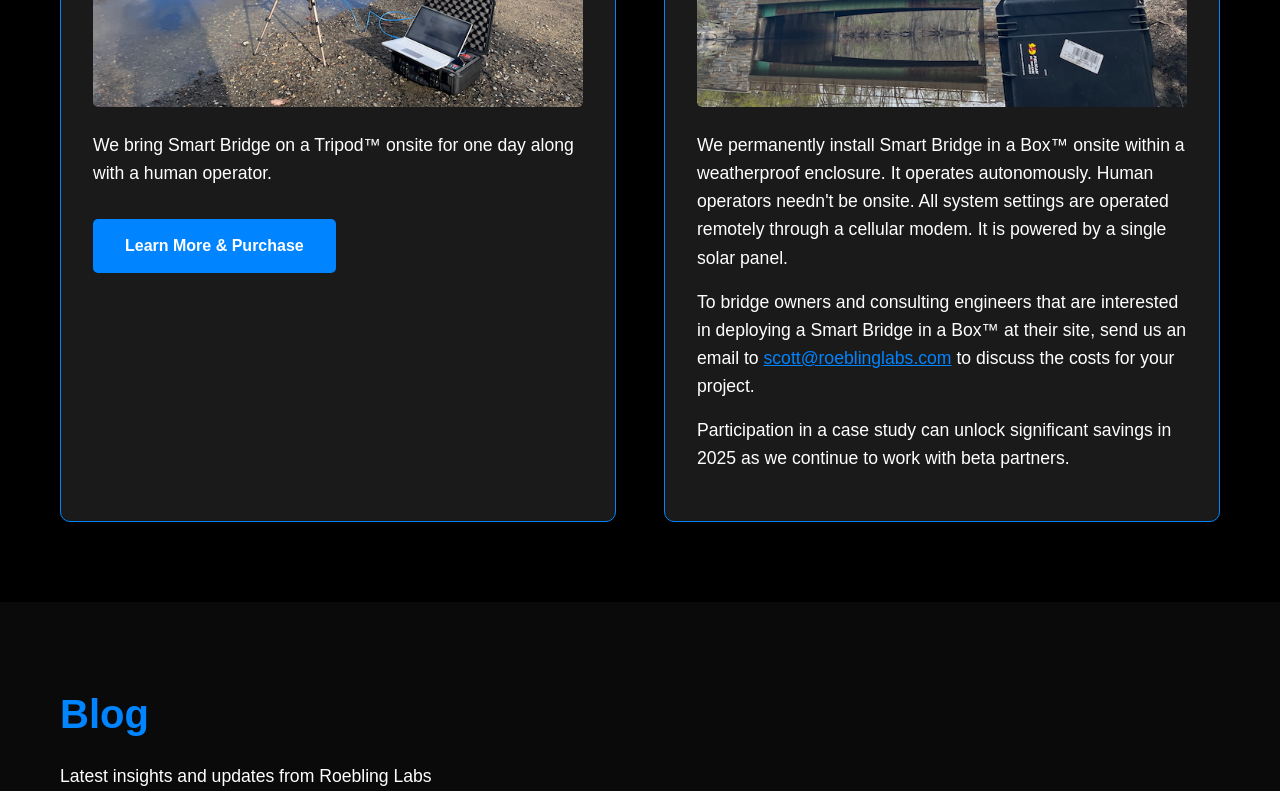
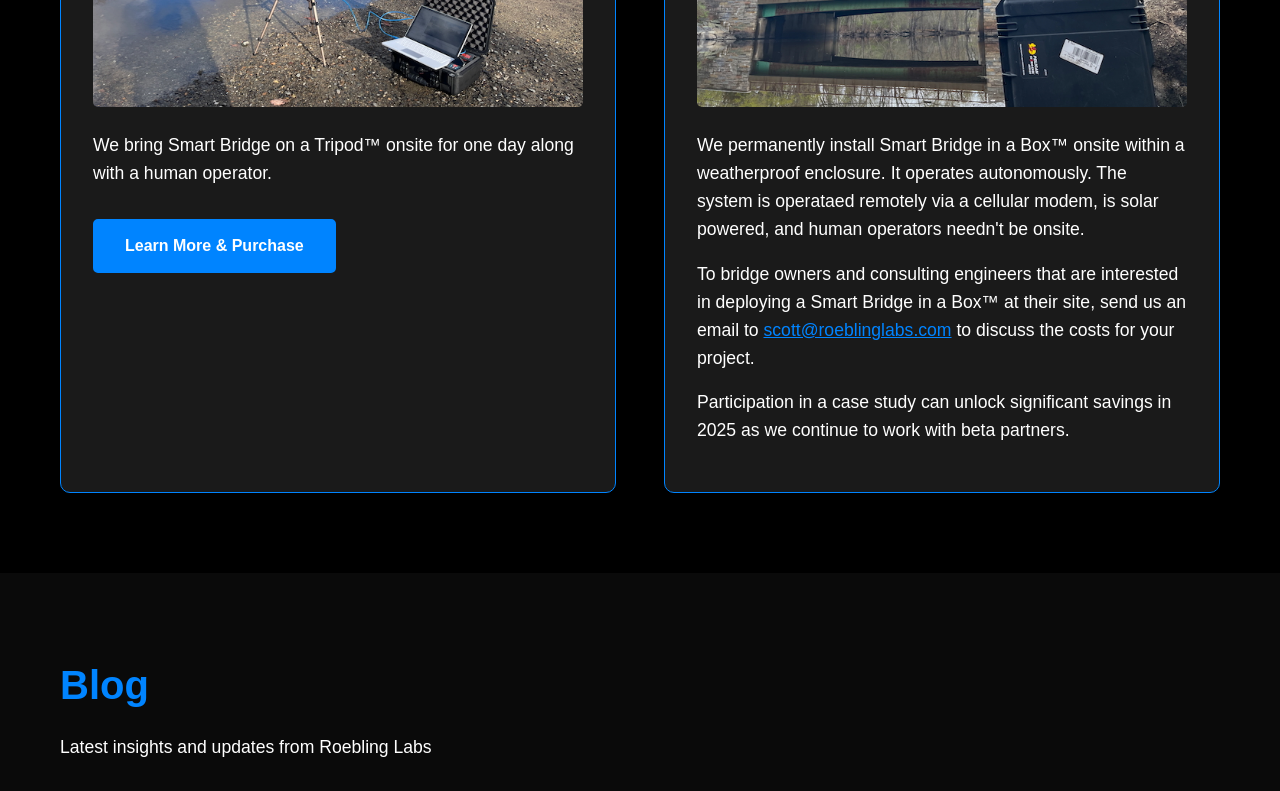
Before and after one commit to roeblinglabs/home, a plain HTML site: page index.html in a window 1280 px wide. Shown: the part 4460-5251 px from the top of the page. Drawn offline with Linux system fonts and the light colour scheme.

Commit message:
Update index.html
text edits

```diff
--- a/index.html
+++ b/index.html
@@ -404,7 +404,7 @@
                 <div class="product-card">
                     <h3>Smart Bridge in a Box™</h3>
                     <img src="images/Smart-Bridge-in-a-Box.jpeg" alt="Smart Bridge in a Box">
-                    <p>We permanently install Smart Bridge in a Box™ onsite within a weatherproof enclosure. It operates autonomously. Human operators needn't be onsite. All system settings are operated remotely through a cellular modem. It is powered by a single solar panel.</p>
+                    <p>We permanently install Smart Bridge in a Box™ onsite within a weatherproof enclosure. It operates autonomously. The system is operataed remotely via a cellular modem, is solar powered, and human operators needn't be onsite.</p>
                     <p>To bridge owners and consulting engineers that are interested in deploying a Smart Bridge in a Box™ at their site, send us an email to <a href="mailto:scott@roeblinglabs.com" style="color: var(--text-blue);">scott@roeblinglabs.com</a> to discuss the costs for your project.</p>
                     <p>Participation in a case study can unlock significant savings in 2025 as we continue to work with beta partners.</p>
                 </div>
```
